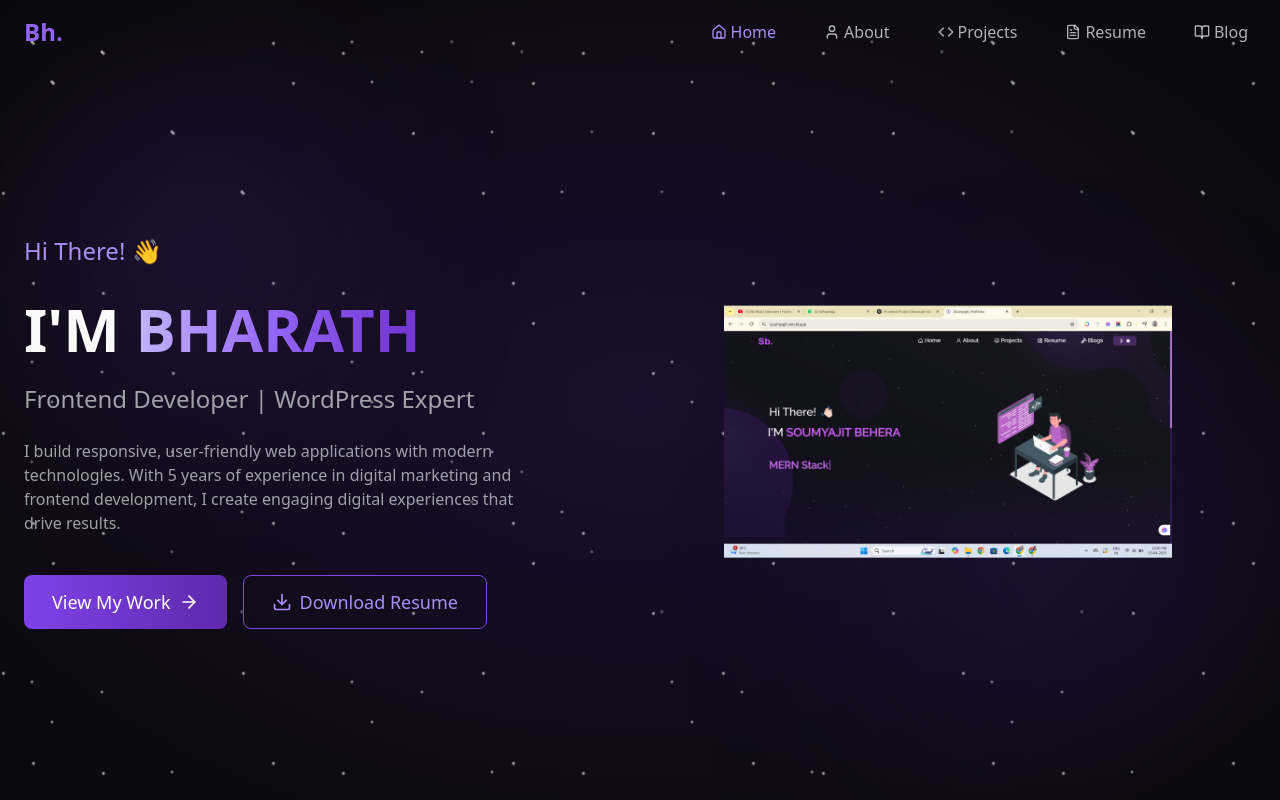
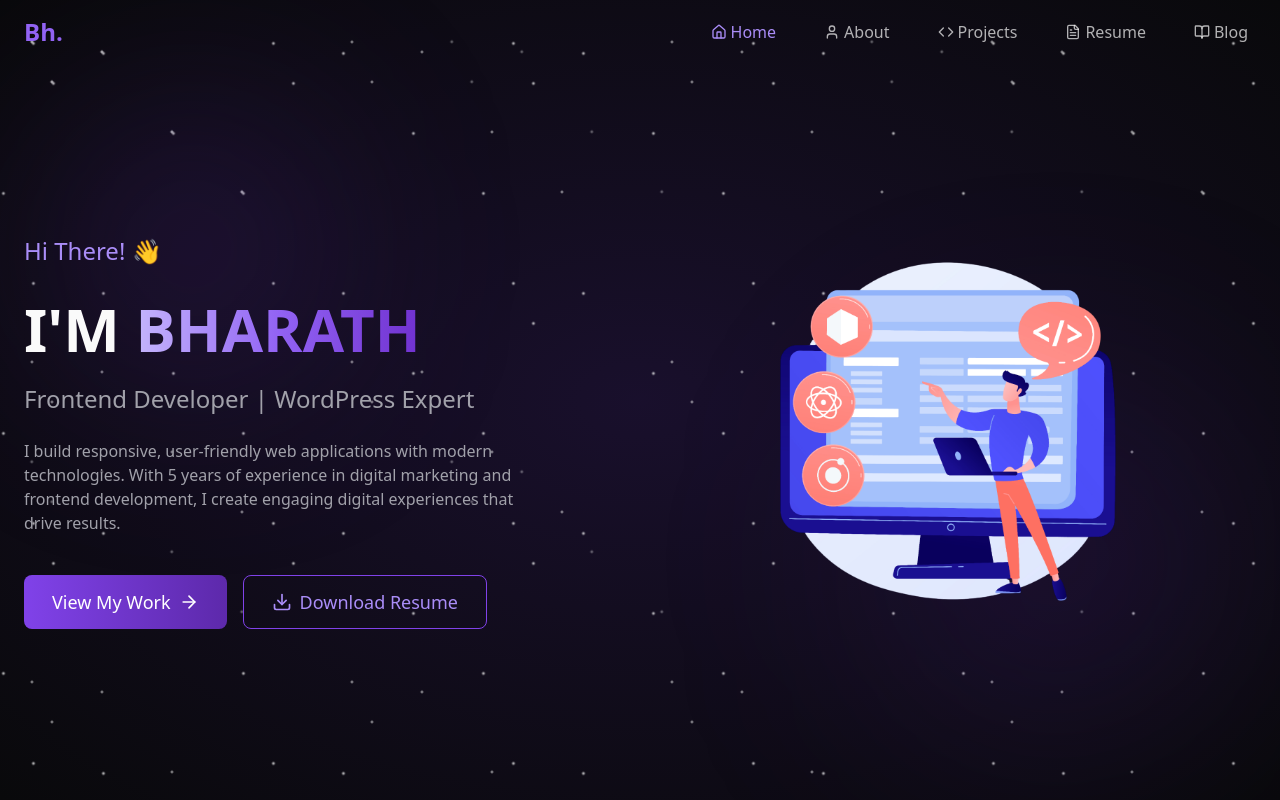
Before and after one commit to BHARATH15081997/Frontend-Bharath-Portfolio, a React (Vite) app: page / in a window 1280 px wide. Shown: the top 800 px of the page. Built offline with nearby package versions, Linux system fonts and the light colour scheme.

Commit message:
Remove image from home page
Removed the screenshot image from the home page.

```diff
--- a/src/pages/Home.tsx
+++ b/src/pages/Home.tsx
@@ -61,7 +61,7 @@ const Home = () => {
           <div className="md:w-1/2 flex justify-center">
             <div className="relative w-full max-w-md animate-float">
               <img
-                src="/lovable-uploads/fecaab39-cfcf-4c96-8a69-2617c5017c51.png"
+                src="/lovable-uploads/7f456642-c246-41e5-a7d4-294726feeddd.png"
                 alt="Developer illustration"
                 className="w-full h-auto"
               />
```
Also changed, not shown: public/lovable-uploads/7f456642-c246-41e5-a7d4-294726feeddd.png (added).
